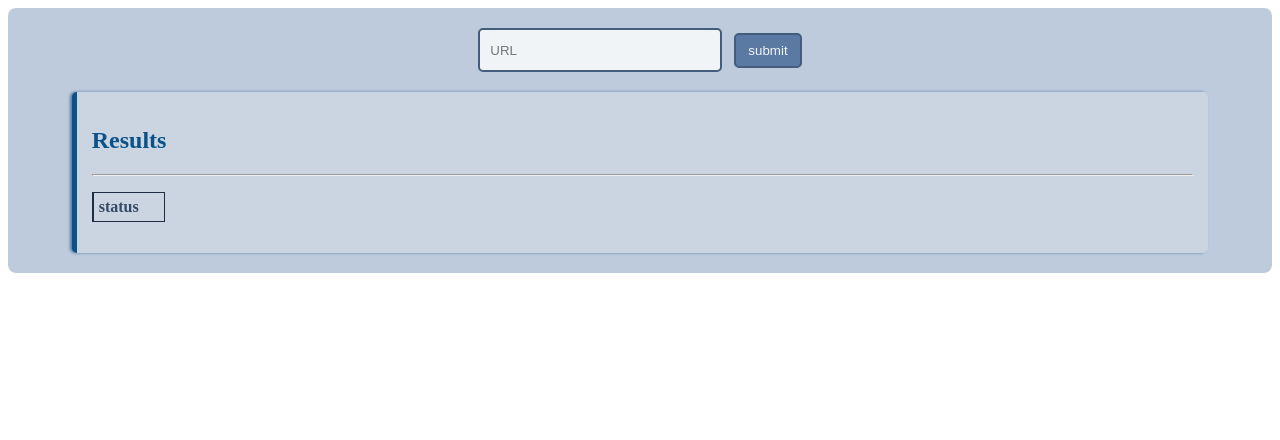
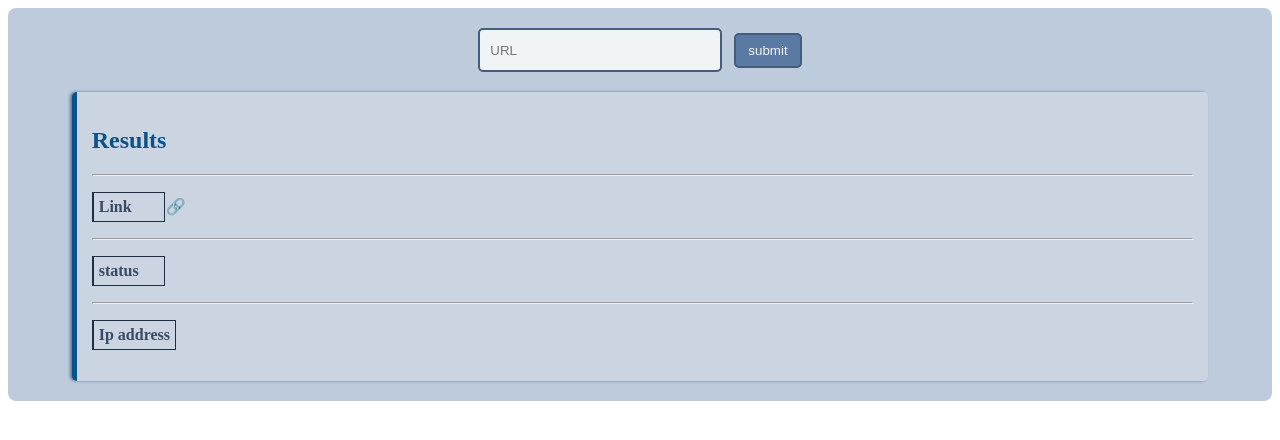
Before and after one commit to 777Tu/GetWebsite, a Flask app: page / in a window 1280 px wide. Shown: the top 440 px of the page. Run offline with Flask 3, Linux system fonts and the light colour scheme.

Commit message:
html.html

```diff
--- a/templates/html.html
+++ b/templates/html.html
@@ -15,7 +15,11 @@
   <div class="results">
   <h2><span class="result">Results</span></h2>
   <hr>
+  <p><span class="status link">Link</span>{{en_url}}</p>
+  <hr>
   <p><span class="status">status</span> {{display_results}}</p>
+  <hr>
+  <p><span class="status">Ip address</span>{{ip}}</p>
   </div>
  </div>
   </body>
```
